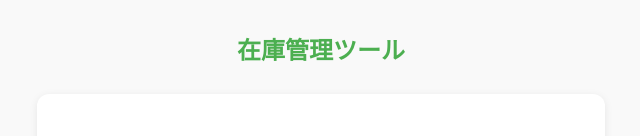
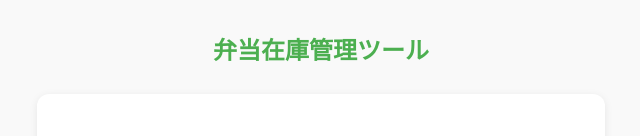
Before and after one commit to endou-mame/bento-stock-calculator, a plain HTML site: page index.html in a window 1280 px wide. Shown: the top 136 px of the page, without its empty margins (319-959 px from the left). Drawn offline with Linux system fonts and the light colour scheme.

Commit message:
タイトルを「弁当在庫管理ツール」に統一し、見出しを修正

```diff
--- a/index.html
+++ b/index.html
@@ -3,7 +3,7 @@
 <head>
     <meta charset="UTF-8">
     <meta name="viewport" content="width=device-width, initial-scale=1.0, maximum-scale=1.0, user-scalable=no">
-    <title>弁当 在庫管理ツール</title>
+    <title>弁当在庫管理ツール</title>
     <style>
         :root {
             --primary-color: #4CAF50;
@@ -248,7 +248,7 @@
 </head>
 <body>
     <div class="container">
-        <h1>在庫管理ツール</h1>
+        <h1>弁当在庫管理ツール</h1>
 
         <div id="stockCards" class="stock-cards">
             <!-- 在庫カードがここに挿入されます -->
```
